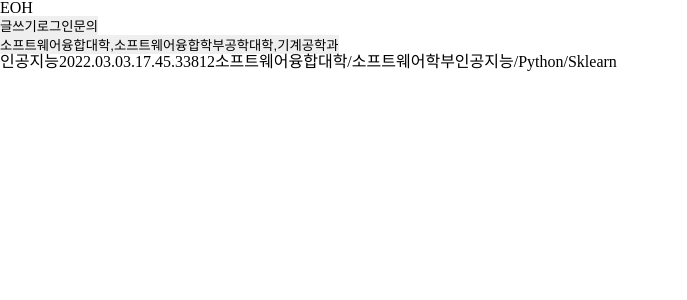
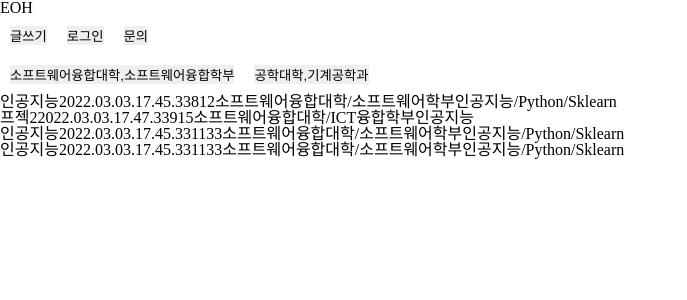
Before and after one commit to siroch/EricaOpensourceHub, a React (Create React App) app in the folder erica-opensource-hub/: page / in a window 1280 px wide. Shown: the top 300 px of the page, without its empty margins (0-687 px from the left). Built offline with nearby package versions, Linux system fonts and the light colour scheme.

Commit message:
feat: 업데이트 기본 틀 구현

```diff
--- a/erica-opensource-hub/src/json/project_item_test.json
+++ b/erica-opensource-hub/src/json/project_item_test.json
@@ -30,6 +30,87 @@
           "message": "..."
         }
       ]
+    },
+    {
+      "owner": 2018044203,
+      "project_id": 2,
+      "project_version": 1,
+      "type": "user_project",
+      "title": "프젝2",
+      "course": "소프트웨어융합대학/ICT융합학부",
+      "hashtag": "인공지능",
+      "createdate": "2022.03.03.17.47.33",
+      "editdate": "2022.03.03.17.47.33",
+      "like": 9,
+      "view": 15,
+      "collaborator": [2018044203],
+      "team_proposal": false,
+      "commit_message": "test",
+      "commit_user": 2018044203,
+      "project_data": {
+        "1": {"title": "프로젝트 제목", "data": ["프젝2"]},
+        "2": {"title": "프로젝트 목적", "data": ["test"]},
+        "2_1": {"title": "사이드 테스트", "data": ["...", "../data/2018044203/2/1"]},
+        "3": {"title": "프로젝트 기대효과", "data": [null]},
+        "4": {"title": "test", "data": ["test", "../data/2018044203/2/1"]},
+        "4_1": {"title": "test2", "data": ["test2"]}
+      },
+      "proposal_data": [
+      ]
+    },
+    {
+      "owner": 2018044202,
+      "project_id": 1,
+      "project_version": 2,
+      "type": "user_project",
+      "title": "인공지능",
+      "course": "소프트웨어융합대학/소프트웨어학부",
+      "hashtag": "인공지능/Python/Sklearn",
+      "createdate": "2022.03.03.17.45.33",
+      "editdate": "2022.03.03.18.20.10",
+      "like": 11,
+      "view": 33,
+      "collaborator": [2018044202],
+      "team_proposal": false,
+      "commit_message": "코드 에러 수정",
+      "commit_user": 2018044202,
+      "project_data": {
+        "1": {"title": "프로젝트 제목", "data": ["인공지능"]},
+        "2": {"title": "프로젝트 목적", "data": ["인공지능 과제"]},
+        "2_1": {"title": "과제 안내", "data": ["pdf에 설명 적힘", "../data/2018044202/1/2"]},
+        "3": {"title": "프로젝트 기대효과", "data": [null]},
+        "4": {"title": "코드", "data": ["실행코드임, 수정본", "../data/2018044202/1/2"]},
+        "4_1": {"title": "실행 방법", "data": ["~~~~"]}
+      },
+      "proposal_data": [
+      ]
+    },
+    {
+      "owner": 2018044202,
+      "project_id": 1,
+      "project_version": 3,
+      "type": "user_project",
+      "title": "인공지능",
+      "course": "소프트웨어융합대학/소프트웨어학부",
+      "hashtag": "인공지능/Python/Sklearn",
+      "createdate": "2022.03.03.17.45.33",
+      "editdate": "2022.03.03.18.20.10",
+      "like": 11,
+      "view": 33,
+      "collaborator": [2018044202],
+      "team_proposal": false,
+      "commit_message": "목적 수정",
+      "commit_user": 2018044202,
+      "project_data": {
+        "1": {"title": "프로젝트 제목", "data": ["인공지능"]},
+        "2": {"title": "프로젝트 목적", "data": ["인공지능 15주차 프로젝트"]},
+        "2_1": {"title": "과제 안내", "data": ["pdf에 설명 적힘", "../data/2018044202/1/3"]},
+        "3": {"title": "프로젝트 기대효과", "data": [null]},
+        "4": {"title": "코드", "data": ["실행코드임, 수정본", "../data/2018044202/1/3"]},
+        "4_1": {"title": "실행 방법", "data": ["~~~~"]}
+      },
+      "proposal_data": [
+      ]
     }
   ]
 }
--- /dev/null
+++ b/erica-opensource-hub/src/pages/PostUpdateForm.css
@@ -0,0 +1,3 @@
+button {
+  margin: 10px;
+}
--- a/erica-opensource-hub/src/pages/PostUpdateForm.jsx
+++ b/erica-opensource-hub/src/pages/PostUpdateForm.jsx
@@ -1,5 +1,26 @@
+import "./PostUpdateForm.css"
+import ProjectData from "../json/project_item_test.json"
+
+function UpdateLog({data}){ // 핀 형태로 변경 예정, 클릭시 project id와 version을 넘겨줌, 호버시 커밋메세지,커밋한유저 정보 뜸
+  return (
+  <button>
+    {[data.owner, data.title, data.project_version]}
+  </button>
+  );
+}
+
 function PostUpdateForm() {
-  return <>업데이트 폼 페이지</>;
+  return (
+    <div>
+      <ul>
+        {ProjectData.project.map((project_data) => (
+          project_data.project_id === 1 // 프로젝트 id로 판별
+          ? <UpdateLog data={project_data} key={project_data.owner}/>
+          : <></>
+        ))}
+      </ul>
+    </div>
+  );
 }
 
 export default PostUpdateForm;
```
